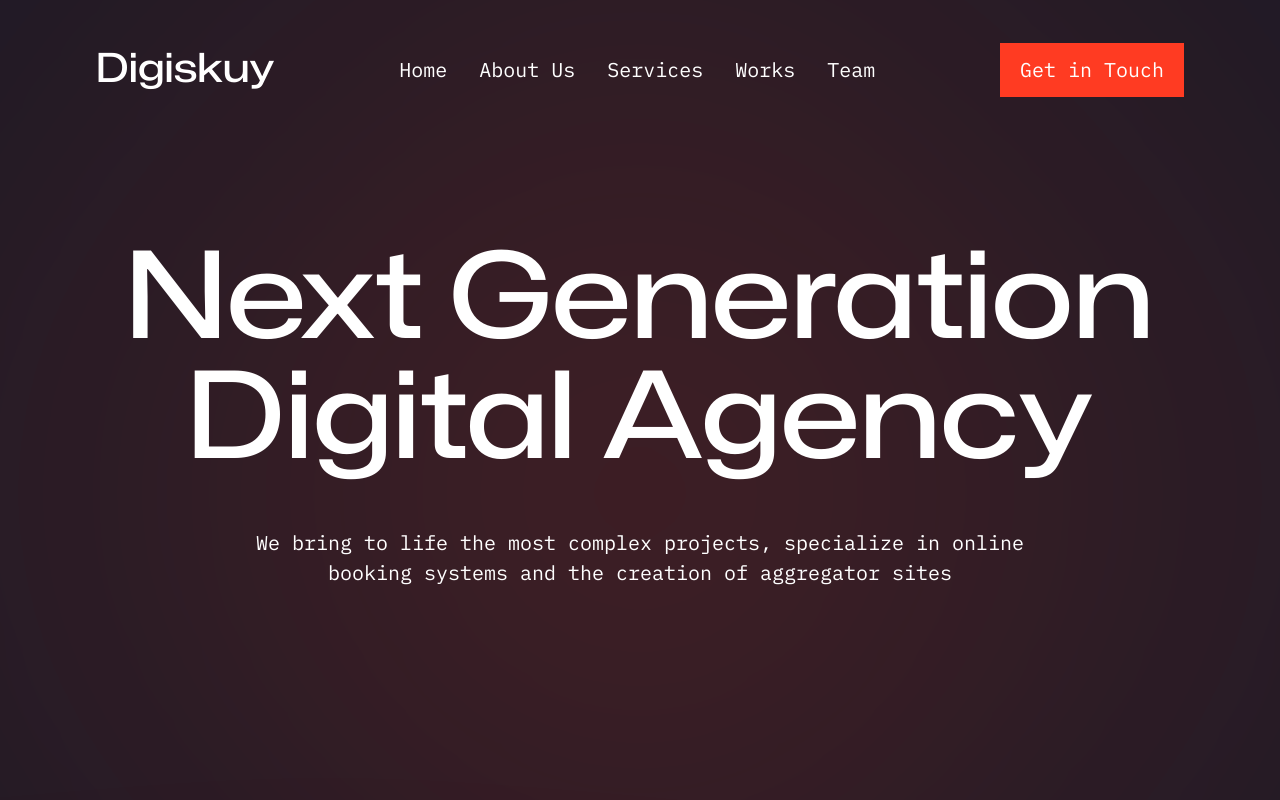
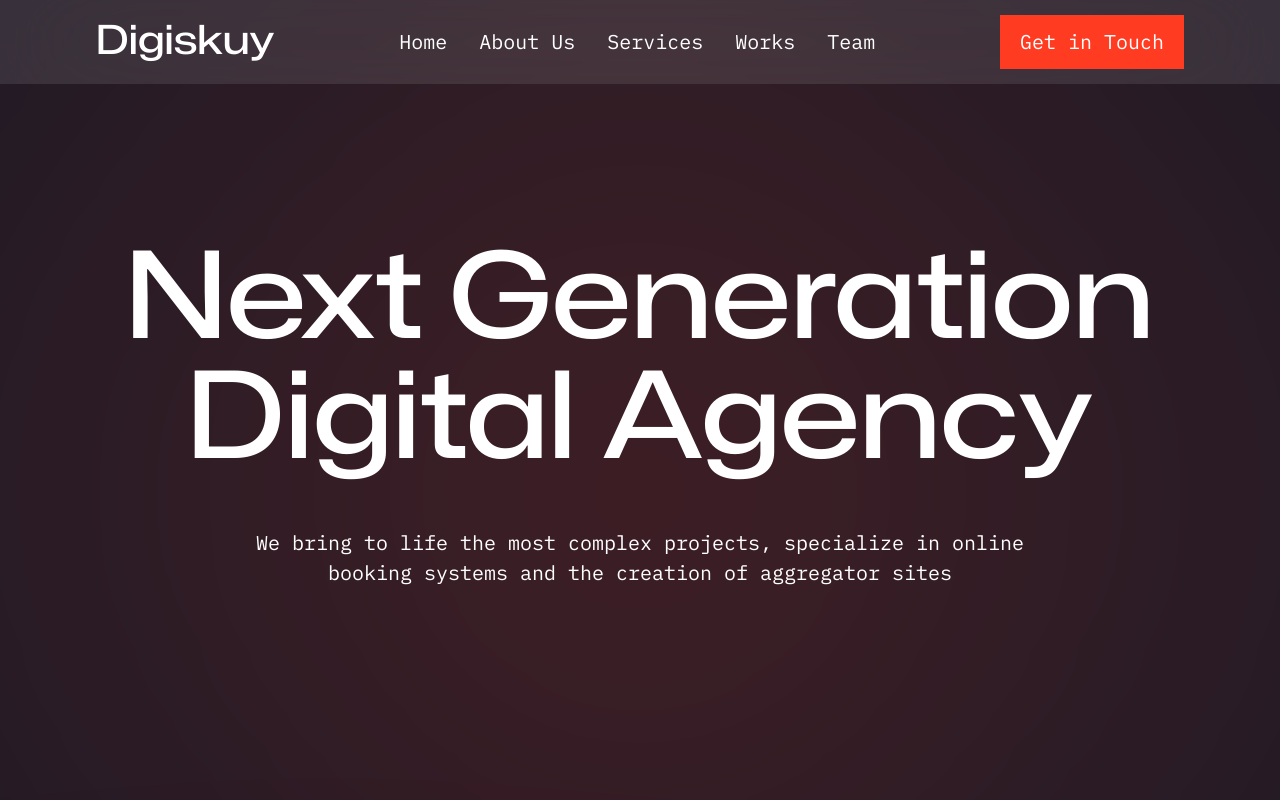
Before and after one commit to davadaviar/digiskuy, a React (Vite) app: page / in a window 1280 px wide. Shown: the top 800 px of the page. Built offline with nearby package versions, Linux system fonts and the light colour scheme.

Commit message:
Try error glass navbar style

```diff
--- a/src/components/Navbar.jsx
+++ b/src/components/Navbar.jsx
@@ -4,10 +4,10 @@ import { menu } from '../assets/icons'
 
 const Navbar = () => {
 
-  const [open, setOpen] = useState('false');
+  const [open, setOpen] = useState(false);
 
   return (
-    <nav className='navbar w-full flex justify-between items-center px-6 py-7 md:px-24 xl:px-40 md:py-10 fixed top-0 z-10'>
+    <nav className='navbar bg-white/10 w-full flex justify-between items-center px-6 py-3 md:px-24 xl:px-40 md:py-3 fixed top-0 z-10'>
         <h3 className='logo font-heading text-[30px] md:text-[40px]'>Digiskuy</h3>
         <ul className='navlink hidden md:flex gap-8'>
             {
@@ -19,7 +19,7 @@ const Navbar = () => {
             }
         </ul>
         <a href='#' className='cta hidden md:block px-5 py-3 bg-primary drop-shadow-normal'>{navbar.cta}</a>
-        <img className='w-[30px] h-[30px] md:hidden' src={menu} alt='menu-icon' />
+        <img onClick={() => setOpen(!open)} className='w-[30px] h-[30px] hover:cursor-pointer md:hidden' src={menu} alt='menu-icon' />
     </nav>
   )
 }
--- a/src/index.css
+++ b/src/index.css
@@ -29,3 +29,7 @@ body {
 li:hover {
   cursor: pointer;
 }
+
+.navbar {
+  backdrop-filter: blur(64px);
+}
```
